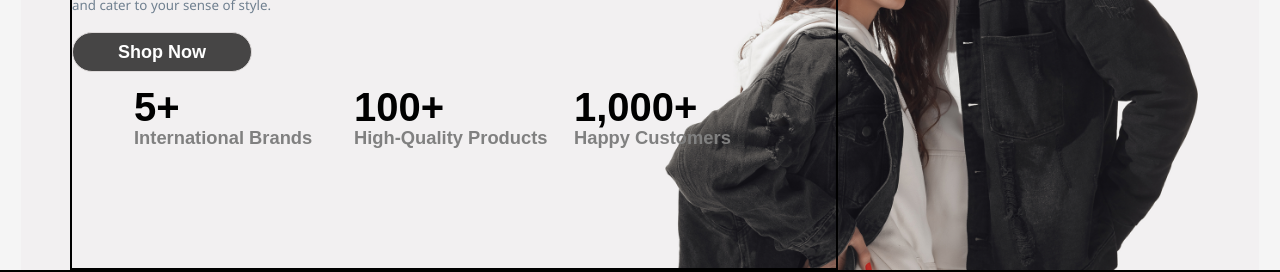
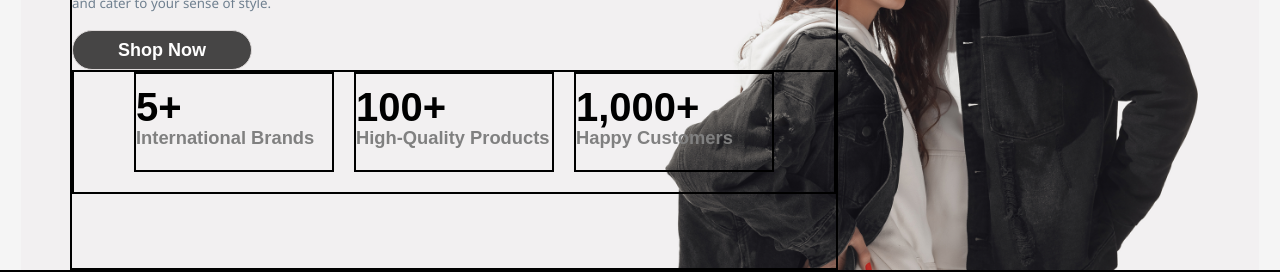
Before and after one commit to saifdigital12580-oss/SHOP.CO, a React (Vite) app: page / in a window 1280 px wide. Shown: the part 430-702 px from the top of the page. Built offline with nearby package versions, Linux system fonts and the light colour scheme; no server answers.

Commit message:
first commit

```diff
--- a/src/Styles/herosection.css
+++ b/src/Styles/herosection.css
@@ -76,7 +76,7 @@
 .pricesdiv{
     height: fit-content;
     width: 100%;
-    /* border: 2px solid black; */
+    border: 2px solid black;
     display: flex;
     justify-content: center !important;
     align-items: center !important;
@@ -87,7 +87,7 @@
 .price{
    height: 100px;
    width: 200px;
-   /* border: 2px solid black; */
+   border: 2px solid black;
    display: flex;
    justify-content: center;
    /* align-items: center; */
```
